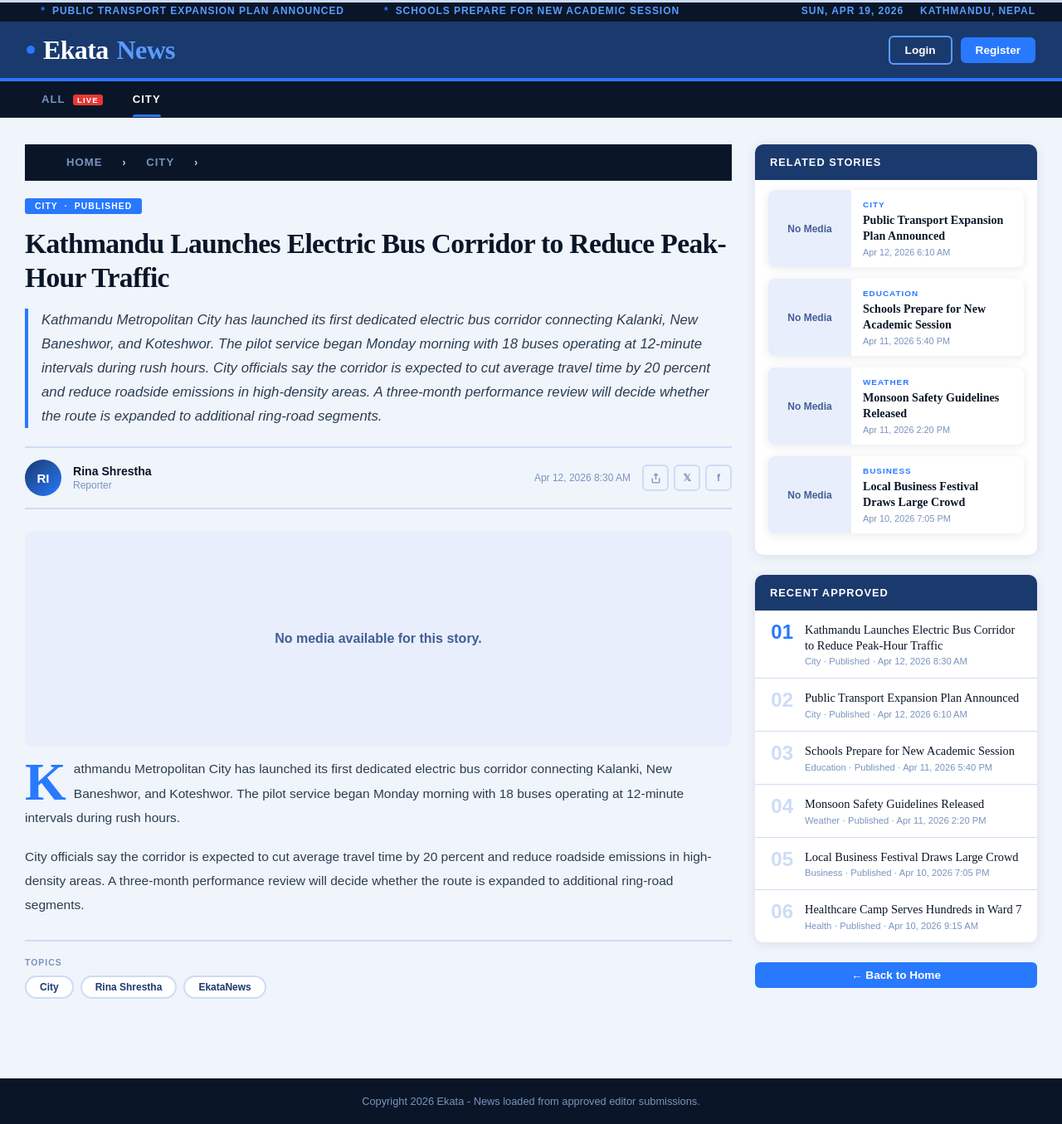
After one commit to Psycho-Lalaji/NewsPortal, a PHP site: page /news-details.php in a window 1280 px wide. The commit adds this page. Shown: the whole page at 83% size. Run offline with PHP 8.4, Linux system fonts and the light colour scheme.

Commit message:
Implement clickable news cards with detail navigation and enhance news detail page structure

```diff
--- a/home.css
+++ b/home.css
@@ -246,6 +246,15 @@ nav .live-badge {
   text-transform: uppercase;
   padding: 3px 10px;
   border-radius: 3px;
+}
+
+.clickable-news {
+  cursor: pointer;
+}
+
+.clickable-news:focus-visible {
+  outline: 3px solid rgba(41, 121, 255, 0.45);
+  outline-offset: 3px;
 }
 
 .hero-card {
--- a/homepage/news-detail.php
+++ b/homepage/news-detail.php
@@ -1,5 +1,7 @@
 <?php
-require 'db.php';
+if (session_status() !== PHP_SESSION_ACTIVE) {
+    session_start();
+}
 
 function e($v) { return htmlspecialchars((string)$v, ENT_QUOTES, 'UTF-8'); }
 
@@ -19,67 +21,116 @@ function status_label($s) {
     return strtolower(trim((string)$s)) === 'pending' ? 'Pending' : 'Published';
 }
 
-$id = (int)($_GET['id'] ?? 0);
-if ($id <= 0) { header('Location: home.php'); exit; }
+function safe_trim_width($text, $width) {
+    $text = (string)$text;
+    if (function_exists('mb_strimwidth')) {
+        return mb_strimwidth($text, 0, $width, '...');
+    }
+
+    return strlen($text) > $width ? substr($text, 0, max(0, $width - 3)) . '...' : $text;
+}
+
+function detail_url($id = null) {
+    return '/news-details.php';
+}
 
 $currentRole = strtolower(trim((string)($_SESSION['user_role'] ?? '')));
-$isPrivileged = in_array($currentRole, ['admin', 'editor'], true);
-$statusCond  = $isPrivileged ? "n.status IN ('approved','pending')" : "n.status = 'approved'";
+$dashboardUrl = '';
+if ($currentRole === 'admin') $dashboardUrl = '../admin_dashboard.php';
+elseif ($currentRole === 'editor') $dashboardUrl = '../dashboard.php';
 
-$dashboardUrl = '';
-if ($currentRole === 'admin') $dashboardUrl = 'admin_dashboard.php';
-elseif ($currentRole === 'editor') $dashboardUrl = 'dashboard.php';
-
-/* main article */
-$stmt = $conn->prepare(
-    "SELECT n.id, n.title, n.summary, n.category, n.media_path, n.media_type,
-            n.author_name, n.created_at, n.status, u.username AS editor_username
-     FROM news_posts n
-     LEFT JOIN users u ON n.created_by = u.id
-     WHERE n.id = ? AND $statusCond LIMIT 1"
-);
-$stmt->bind_param('i', $id);
-$stmt->execute();
-$article = $stmt->get_result()->fetch_assoc();
-$stmt->close();
-
-if (!$article) { header('Location: home.php'); exit; }
+$article = [
+    'id' => 9999,
+    'title' => 'Kathmandu Launches Electric Bus Corridor to Reduce Peak-Hour Traffic',
+    'summary' => "Kathmandu Metropolitan City has launched its first dedicated electric bus corridor connecting Kalanki, New Baneshwor, and Koteshwor. The pilot service began Monday morning with 18 buses operating at 12-minute intervals during rush hours.\n\nCity officials say the corridor is expected to cut average travel time by 20 percent and reduce roadside emissions in high-density areas. A three-month performance review will decide whether the route is expanded to additional ring-road segments.",
+    'category' => 'City',
+    'media_path' => '',
+    'media_type' => '',
+    'author_name' => 'Rina Shrestha',
+    'created_at' => '2026-04-12 08:30:00',
+    'status' => 'approved',
+    'editor_username' => 'city_editor'
+];
 
 $cat = $article['category'];
 
-/* related same category */
-$stmt2 = $conn->prepare(
-    "SELECT n.id, n.title, n.category, n.media_path, n.media_type,
-            n.author_name, n.created_at, n.status, u.username AS editor_username
-     FROM news_posts n
-     LEFT JOIN users u ON n.created_by = u.id
-     WHERE n.category = ? AND n.id != ? AND $statusCond
-     ORDER BY n.created_at DESC LIMIT 4"
-);
-$stmt2->bind_param('si', $cat, $id);
-$stmt2->execute();
-$related = $stmt2->get_result()->fetch_all(MYSQLI_ASSOC);
-$stmt2->close();
+$related = [
+    [
+        'id' => 9101,
+        'title' => 'Public Transport Expansion Plan Announced',
+        'category' => 'City',
+        'media_path' => '',
+        'media_type' => '',
+        'author_name' => 'News Desk',
+        'created_at' => '2026-04-12 06:10:00',
+        'status' => 'approved',
+        'editor_username' => 'editor_1'
+    ],
+    [
+        'id' => 9102,
+        'title' => 'Schools Prepare for New Academic Session',
+        'category' => 'Education',
+        'media_path' => '',
+        'media_type' => '',
+        'author_name' => 'Education Beat',
+        'created_at' => '2026-04-11 17:40:00',
+        'status' => 'approved',
+        'editor_username' => 'editor_2'
+    ],
+    [
+        'id' => 9103,
+        'title' => 'Monsoon Safety Guidelines Released',
+        'category' => 'Weather',
+        'media_path' => '',
+        'media_type' => '',
+        'author_name' => 'Weather Team',
+        'created_at' => '2026-04-11 14:20:00',
+        'status' => 'approved',
+        'editor_username' => 'editor_3'
+    ],
+    [
+        'id' => 9104,
+        'title' => 'Local Business Festival Draws Large Crowd',
+        'category' => 'Business',
+        'media_path' => '',
+        'media_type' => '',
+        'author_name' => 'Market Reporter',
+        'created_at' => '2026-04-10 19:05:00',
+        'status' => 'approved',
+        'editor_username' => 'editor_4'
+    ]
+];
 
-/* recent for sidebar */
-$stmt3 = $conn->prepare(
-    "SELECT n.id, n.title, n.category, n.created_at, n.status,
-            n.author_name, u.username AS editor_username
-     FROM news_posts n
-     LEFT JOIN users u ON n.created_by = u.id
-     WHERE $statusCond ORDER BY n.created_at DESC LIMIT 6"
-);
-$stmt3->execute();
-$recent = $stmt3->get_result()->fetch_all(MYSQLI_ASSOC);
-$stmt3->close();
+$recent = [
+    $article,
+    $related[0],
+    $related[1],
+    $related[2],
+    $related[3],
+    [
+        'id' => 9105,
+        'title' => 'Healthcare Camp Serves Hundreds in Ward 7',
+        'category' => 'Health',
+        'created_at' => '2026-04-10 09:15:00',
+        'status' => 'approved',
+        'author_name' => 'Health Desk',
+        'editor_username' => 'editor_5'
+    ]
+];
 
-/* ticker */
-$tr = $conn->query("SELECT title FROM news_posts WHERE $statusCond ORDER BY created_at DESC LIMIT 8");
-$tickerItems = $tr ? $tr->fetch_all(MYSQLI_ASSOC) : [];
+$tickerItems = [
+    ['title' => $article['title']],
+    ['title' => $related[0]['title']],
+    ['title' => $related[1]['title']],
+    ['title' => $related[2]['title']],
+    ['title' => $related[3]['title']],
+    ['title' => 'Valley traffic police report smoother evening commute on pilot route']
+];
 
-$conn->close();
-
-$pageUrl = 'http://' . $_SERVER['HTTP_HOST'] . $_SERVER['REQUEST_URI'];
+$scheme = (!empty($_SERVER['HTTPS']) && $_SERVER['HTTPS'] !== 'off') ? 'https' : 'http';
+$host = $_SERVER['HTTP_HOST'] ?? 'localhost';
+$uri = $_SERVER['REQUEST_URI'] ?? '';
+$pageUrl = $scheme . '://' . $host . $uri;
 ?>
 <!DOCTYPE html>
 <html lang="en">
@@ -87,9 +138,9 @@ $pageUrl = 'http://' . $_SERVER['HTTP_HOST'] . $_SERVER['REQUEST_URI'];
 <meta charset="UTF-8">
 <meta name="viewport" content="width=device-width, initial-scale=1.0">
 <title><?= e($article['title']) ?> — EkataNews</title>
-<meta name="description" content="<?= e(mb_strimwidth((string)($article['summary'] ?? ''), 0, 160, '…')) ?>">
-<link rel="stylesheet" href="home.css">
-<link rel="stylesheet" href="news-detail.css">
+<meta name="description" content="<?= e(safe_trim_width((string)($article['summary'] ?? ''), 160)) ?>">
+<link rel="stylesheet" href="/home.css">
+<link rel="stylesheet" href="/homepage/news-detail.css">
 </head>
 <body>
 
@@ -115,25 +166,25 @@ $pageUrl = 'http://' . $_SERVER['HTTP_HOST'] . $_SERVER['REQUEST_URI'];
 
 <!-- HEADER -->
 <header>
-    <a href="home.php" class="logo"><span class="logo-dot"></span>Ekata<span>News</span></a>
+    <a href="../home.php" class="logo"><span class="logo-dot"></span>Ekata<span>News</span></a>
     <div class="header-actions">
         <?php if (isset($_SESSION['user_id'])): ?>
             <span class="welcome-user">Hi, <?= e($_SESSION['user_name'] ?? 'User') ?></span>
             <?php if ($dashboardUrl !== ''): ?>
                 <a class="btn btn-solid" href="<?= e($dashboardUrl) ?>">Dashboard</a>
             <?php endif; ?>
-            <a class="btn btn-outline" href="logout.php">Logout</a>
+            <a class="btn btn-outline" href="../logout.php">Logout</a>
         <?php else: ?>
-            <a class="btn btn-outline" href="login.php">Login</a>
-            <a class="btn btn-solid" href="register.php">Register</a>
+            <a class="btn btn-outline" href="../login.php">Login</a>
+            <a class="btn btn-solid" href="../register.php">Register</a>
         <?php endif; ?>
     </div>
 </header>
 
 <!-- NAV -->
 <nav>
-    <a href="home.php">All <span class="live-badge">LIVE</span></a>
-    <a href="home.php?category=<?= urlencode($cat) ?>" class="active"><?= e($cat) ?></a>
+    <a href="../home.php">All <span class="live-badge">LIVE</span></a>
+    <a href="../home.php?category=<?= urlencode($cat) ?>" class="active"><?= e($cat) ?></a>
 </nav>
 
 <!-- ARTICLE -->
@@ -141,11 +192,11 @@ $pageUrl = 'http://' . $_SERVER['HTTP_HOST'] . $_SERVER['REQUEST_URI'];
     <main>
 
         <nav class="breadcrumb" aria-label="breadcrumb">
-            <a href="home.php">Home</a>
+            <a href="../home.php">Home</a>
             <span class="sep">›</span>
-            <a href="home.php?category=<?= urlencode($cat) ?>"><?= e($cat) ?></a>
+            <a href="../home.php?category=<?= urlencode($cat) ?>"><?= e($cat) ?></a>
             <span class="sep">›</span>
-            <span style="color:var(--navy);text-transform:none;"><?= e(mb_strimwidth($article['title'], 0, 55, '…')) ?></span>
+            <span style="color:var(--navy);text-transform:none;"><?= e(safe_trim_width($article['title'], 55)) ?></span>
         </nav>
 
         <div class="d-cat-badge"><?= e($cat) ?> &nbsp;·&nbsp; <?= e(status_label($article['status'])) ?></div>
@@ -214,9 +265,9 @@ $pageUrl = 'http://' . $_SERVER['HTTP_HOST'] . $_SERVER['REQUEST_URI'];
         <div class="d-tags-section">
             <div class="d-tags-label">Topics</div>
             <div class="d-tags">
-                <a class="d-tag" href="home.php?category=<?= urlencode($cat) ?>"><?= e($cat) ?></a>
-                <a class="d-tag" href="home.php?q=<?= urlencode(author_name($article)) ?>"><?= e(author_name($article)) ?></a>
-                <a class="d-tag" href="home.php">EkataNews</a>
+                <a class="d-tag" href="../home.php?category=<?= urlencode($cat) ?>"><?= e($cat) ?></a>
+                <a class="d-tag" href="../home.php?q=<?= urlencode(author_name($article)) ?>"><?= e(author_name($article)) ?></a>
+                <a class="d-tag" href="../home.php">EkataNews</a>
             </div>
         </div>
 
@@ -233,7 +284,7 @@ $pageUrl = 'http://' . $_SERVER['HTTP_HOST'] . $_SERVER['REQUEST_URI'];
                     <p class="loading-row">No related stories found.</p>
                 <?php else: ?>
                     <?php foreach ($related as $r): ?>
-                    <a class="rel-item" href="news-detail.php?id=<?= (int)$r['id'] ?>">
+                    <a class="rel-item" href="<?= e(detail_url($r['id'])) ?>">
                         <div class="rel-thumb">
                             <?php if (($r['media_type'] ?? '') === 'image' && !empty($r['media_path'])): ?>
                                 <img src="<?= e($r['media_path']) ?>" alt="<?= e($r['title']) ?>">
@@ -261,7 +312,7 @@ $pageUrl = 'http://' . $_SERVER['HTTP_HOST'] . $_SERVER['REQUEST_URI'];
                 <?php else: ?>
                     <?php foreach ($recent as $i => $item): ?>
                     <a class="trend-item <?= $i === 0 ? 'top' : '' ?>"
-                       href="news-detail.php?id=<?= (int)$item['id'] ?>"
+                              href="<?= e(detail_url($item['id'])) ?>"
                        style="text-decoration:none;">
                         <div class="trend-num"><?= str_pad($i + 1, 2, '0', STR_PAD_LEFT) ?></div>
                         <div>
@@ -276,7 +327,7 @@ $pageUrl = 'http://' . $_SERVER['HTTP_HOST'] . $_SERVER['REQUEST_URI'];
             </div>
         </div>
 
-        <a class="btn btn-solid" href="home.php" style="display:block;text-align:center;">← Back to Home</a>
+        <a class="btn btn-solid" href="../home.php" style="display:block;text-align:center;">← Back to Home</a>
 
     </aside>
 </div>
--- /dev/null
+++ b/news-details.php
@@ -0,0 +1,2 @@
+<?php
+require __DIR__ . '/homepage/news-detail.php';
```
Also changed, not shown: home.php (+46 -4 lines).
